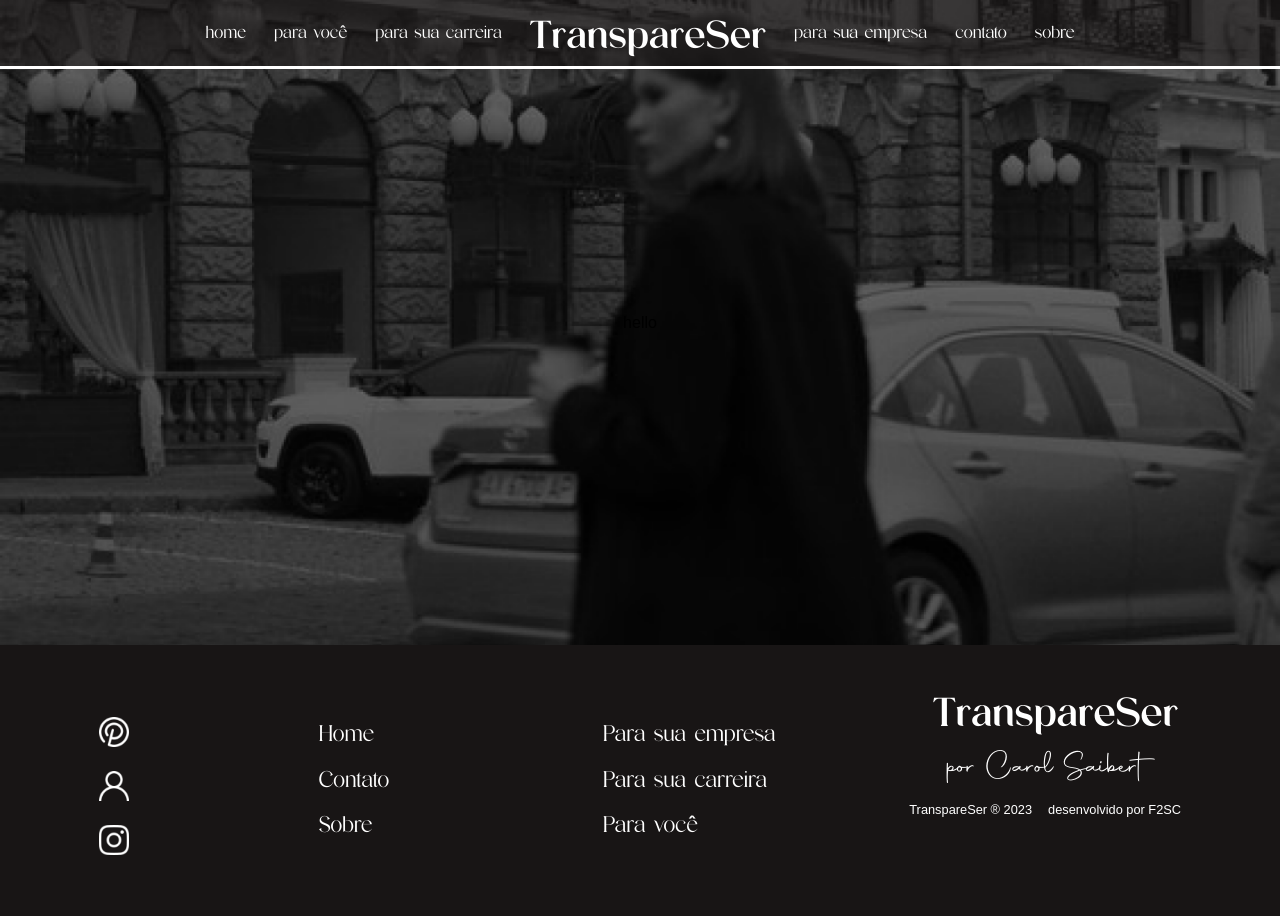
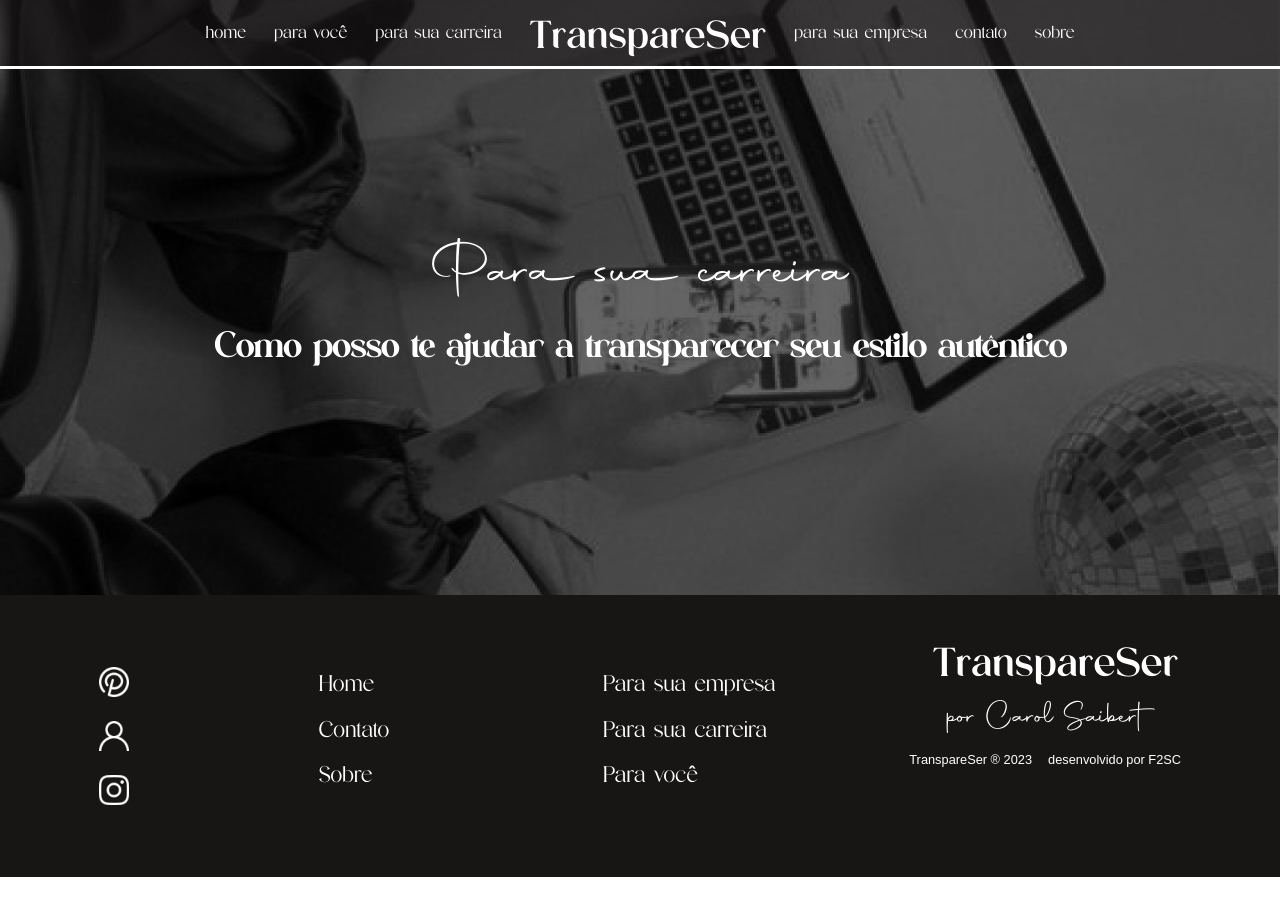
Before and after one commit to candidofabianny/transpareSer, a Next.js app in the folder transpareser/: page /para-sua-empresa in a window 1280 px wide. Shown: the top 916 px of the page. After the commit the page ends 877 px from the top, so only its background shows below. Built offline with nearby package versions, Linux system fonts and the light colour scheme; a web font is replaced by a local one; what tailwindcss-animated would draw is missing.

Commit message:
para empresa

```diff
--- a/transpareser/src/components/paraempresa/Herope.tsx
+++ b/transpareser/src/components/paraempresa/Herope.tsx
@@ -4,11 +4,16 @@ import { athenevoyage, autography } from "@/assets/fonts/fonts";
 const Herope = () => {
   return (
     <section id="home"
-    className="bg-[url('../assets/images/contato/bgcontato.png')] bg-cover bg-left flex flex-col items-center justify-center min-h-[645px] w-full">
-        <div className="h-full w-full flex flex-col md:flex-row items-center justify-center">
-       hello
-
-
+    className="bg-[url('../assets/images/paraempresa/bgempresa.png')] bg-cover bg-center flex flex-col justify-center min-h-[595px] w-full">
+        <div className="h-full w-full flex flex-col items-center justify-center md:items-left md:justify-left">
+        <div className={`${autography.className}`}>
+          <h1 className="text-[3.8rem] text-white text-left leading-7 pb-10 pt-8 px-8">Para sua carreira</h1>
+        </div>
+        <div className={`${athenevoyage.className}`}>
+        <h1 className="text-white text-left px-8 md:px-16 lg:px-22 leading-none tracking-tighter text-[2.3rem]">
+        Como posso te ajudar a transparecer seu estilo autêntico
+        </h1>
+        </div>
         </div>
       </section>
   );
```
Also changed, not shown: transpareser/src/assets/images/paraempresa/bgempresa.png (added).
